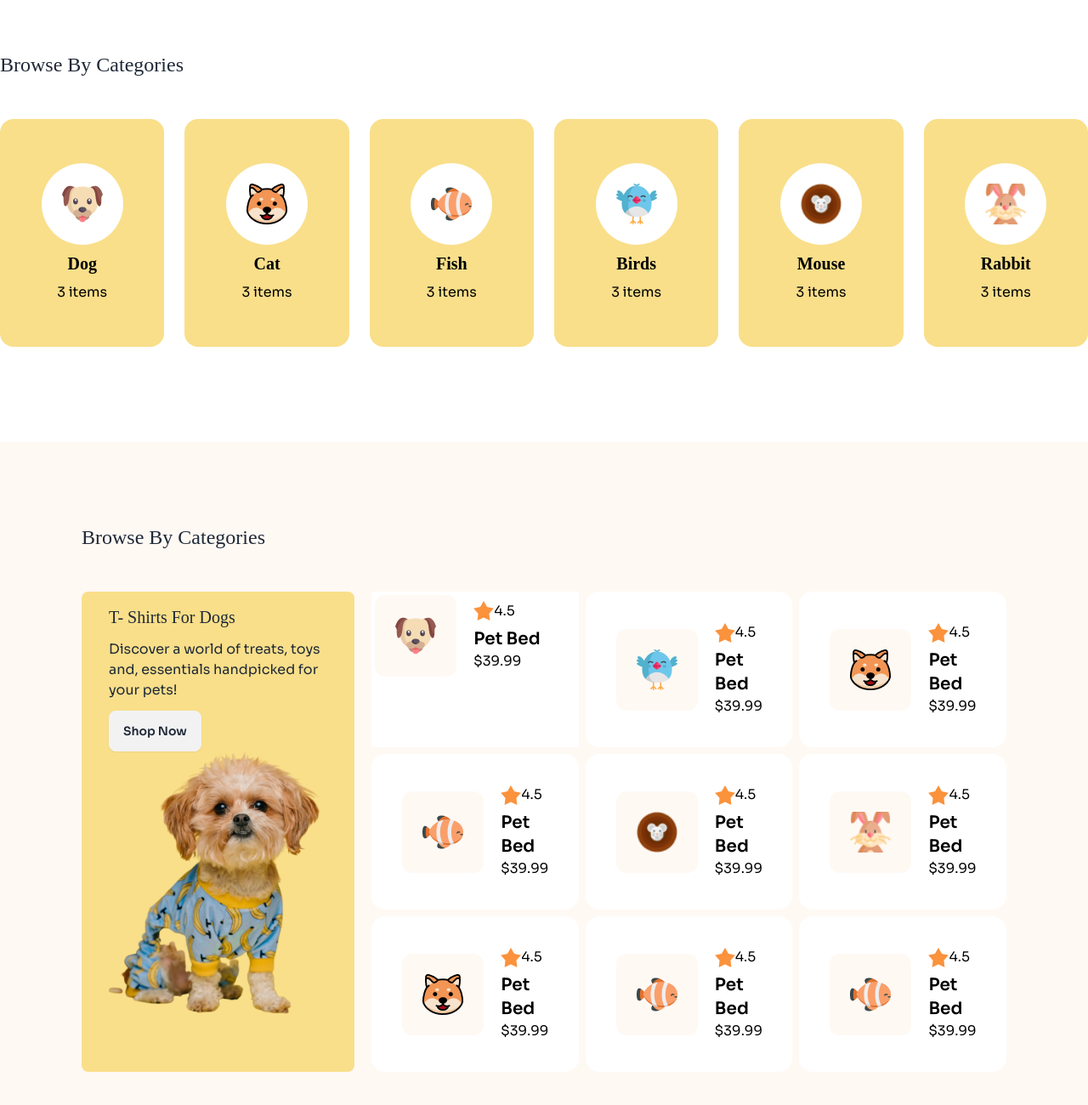
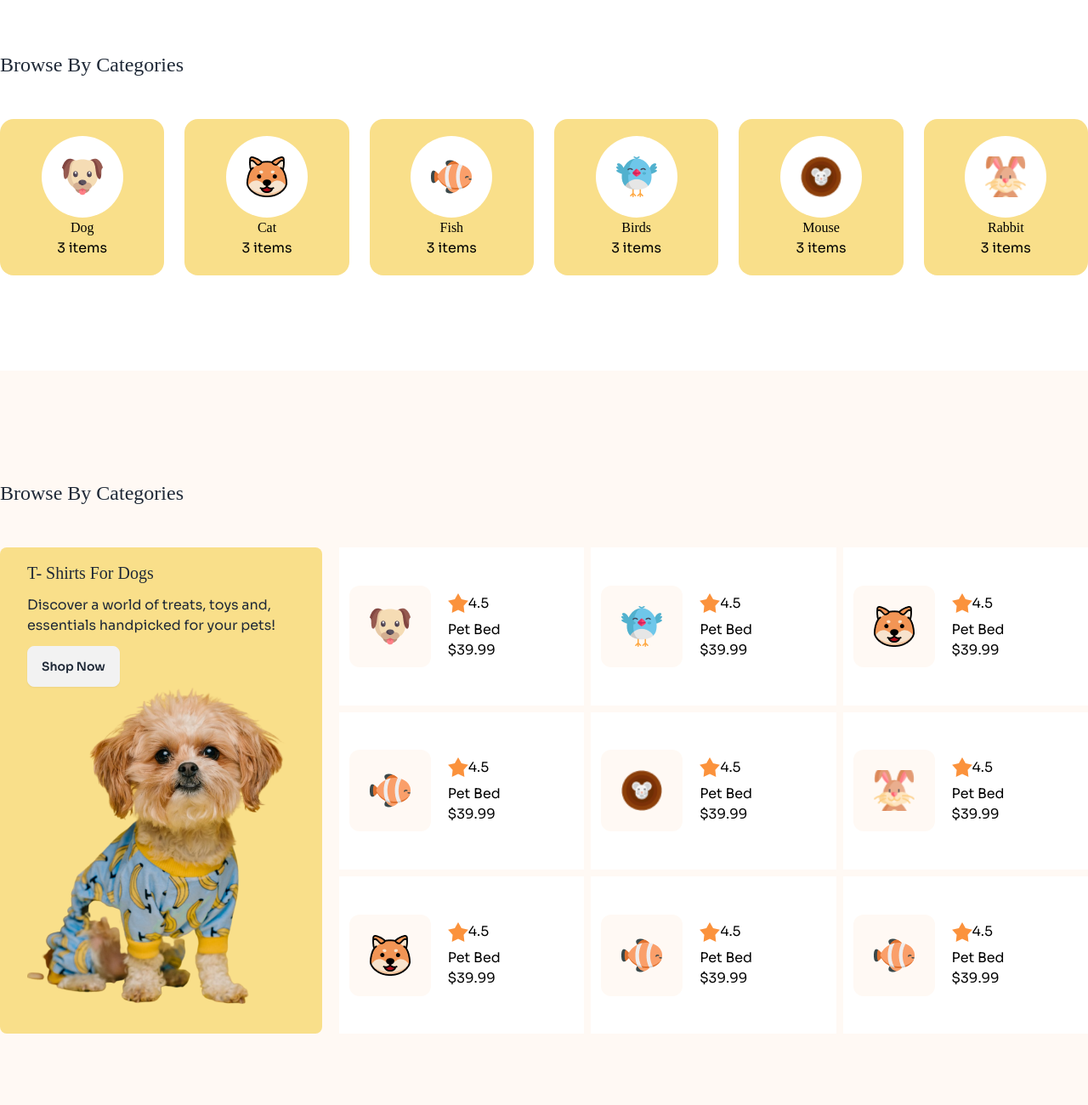
Before and after one commit to RafexStrike/Assignment-3, a plain HTML site: page index.html in a window 1280 px wide. Shown: the part 478-1778 px from the top of the page at 85% size. Drawn offline with nearby package versions, Linux system fonts and the light colour scheme; a web font is replaced by a local one.

Commit message:
Browse By Categories section done

```diff
--- a/index.html
+++ b/index.html
@@ -111,7 +111,7 @@
       <div class="grid grid-cols-2 gap-2.5 md:grid-cols-3 lg:grid-cols-6 md:gap-6">
         <!-- first card -->
         <div class="card bg-[#F9DF8A] text-[#000000] px-auto py-5">
-          <div class="card-body flex flex-col items-center">
+          <div class="   flex flex-col items-center">
 
             <div class="avatar">
               <div class="w-24 rounded-full" style="background-color: white;">
@@ -120,68 +120,68 @@
             </div>
 
 
-            <h2 class="card-title adlam">Dog</h2>
+            <h2 class="  adlam">Dog</h2>
             <p class="">3 items</p>
           </div>
         </div>
         <!-- second card -->
         <div class="card bg-[#F9DF8A] text-[#000000] px-auto py-5">
-          <div class="card-body flex flex-col items-center">
+          <div class="   flex flex-col items-center">
             <div class="avatar">
               <div class="w-24 rounded-full" style="background-color: white;">
                 <img class="p-6" src="assets/cat-cartoon.png" />
               </div>
             </div>
-            <h2 class="card-title adlam">Cat</h2>
+            <h2 class="  adlam">Cat</h2>
             <p class="">3 items</p>
           </div>
         </div>
         <!-- third card -->
         <div class="card bg-[#F9DF8A] text-[#000000] px-auto py-5">
-          <div class="card-body flex flex-col items-center">
+          <div class="   flex flex-col items-center">
             <div class="avatar">
               <div class="w-24 rounded-full" style="background-color: white;">
                 <img class="p-6" src="assets/fish-cartoon.png" />
               </div>
             </div>
-            <h2 class="card-title adlam">Fish</h2>
+            <h2 class="  adlam">Fish</h2>
             <p class="">3 items</p>
           </div>
         </div>
         <!-- fourth card -->
         <div class="card bg-[#F9DF8A] text-[#000000] px-auto py-5">
-          <div class="card-body flex flex-col items-center">
+          <div class="   flex flex-col items-center">
             <div class="avatar">
               <div class="w-24 rounded-full" style="background-color: white;">
                 <img class="p-6" src="assets/bird-cartoon.png" />
               </div>
             </div>
-            <h2 class="card-title adlam">Birds</h2>
+            <h2 class="  adlam">Birds</h2>
             <p class="">3 items</p>
           </div>
         </div>
 
         <!-- fifth card -->
         <div class="card bg-[#F9DF8A] text-[#000000] px-auto py-5">
-          <div class="card-body flex flex-col items-center">
+          <div class="   flex flex-col items-center">
             <div class="avatar">
               <div class="w-24 rounded-full" style="background-color: white;">
                 <img class="p-6" src="assets/mouse-cartoon.png" />
               </div>
             </div>
-            <h2 class="card-title adlam">Mouse</h2>
+            <h2 class="  adlam">Mouse</h2>
             <p class="">3 items</p>
           </div>
         </div>
         <!-- sixth card -->
         <div class="card bg-[#F9DF8A] text-[#000000] px-auto py-5">
-          <div class="card-body flex flex-col items-center">
+          <div class="   flex flex-col items-center">
             <div class="avatar">
               <div class="w-24 rounded-full" style="background-color: white;">
                 <img class="p-6" src="assets/rabbit-cartoon.png" />
               </div>
             </div>
-            <h2 class="card-title adlam">Rabbit</h2>
+            <h2 class="  adlam">Rabbit</h2>
             <p class="">3 items</p>
           </div>
         </div>
@@ -198,11 +198,12 @@
 
     <!-- Trending Pet Products section -->
     <section class="bg-[#FFF9F4]">
-      <!-- Trending Pet Products Section Container Div -->
-      <div class="container mx-auto  p-0 md:p-24 lg:32">
+
+      <!-- ecperimental div start -->
+      <div class="container mx-auto py-32">
         <h3 class=" text-2xl adlam mb-8 md:mb-12">Browse By Categories</h3>
         <!-- Trending Pet Products Div Container -->
-        <div class="flex flex-col md:flex-row gap-5">
+        <div class=" flex flex-col md:flex-row gap-5   ">
           <!-- t shirts 30% -->
           <div class="w-full md:w-[30%]  bg-[#F9DF8A] rounded-lg px-8 py-4 overflow-hidden">
             <!-- texts -->
@@ -217,10 +218,10 @@
             </div>
           </div>
           <!-- others 70% -->
-          <div class="w-full md:w-[70%] grid grid-cols-1 md:grid-cols-2 lg:grid-cols-3 gap-2">
+          <div class="w-full md:w-[70%] grid grid-cols-2 lg:grid-cols-3 gap-2">
             <!-- first card -->
-            <div class=" bg-[#FFFFFF] text-[#000000] py-1 pl-1 pr-8">
-              <div class=" flex flex-row items-center gap-5">
+
+            <div class=" flex flex-row items-center gap-5 bg-[#FFFFFF] text-[#000000]  py-3 pl-3 pr-8">
               <!-- avatar -->
               <div class="avatar">
                 <div class="w-24 rounded-xl" style="background-color: #FFF9F4;">
@@ -233,14 +234,14 @@
                   <input type="radio" name="rating-2" class="mask mask-star-2 bg-orange-400" />
                   <p>4.5</p>
                 </div>
-                  <h2 class="card-title ">Pet Bed</h2>
+                <h2 class="  ">Pet Bed</h2>
                 <p class="">$39.99</p>
               </div>
             </div>
-            </div>
+
             <!-- second card -->
-            <div class="card bg-[#FFFFFF] text-[#000000] py-1 pl-1 pr-8">
-              <div class="card-body flex flex-row items-center gap-5">
+
+            <div class="   flex flex-row items-center gap-5  bg-[#FFFFFF] text-[#000000]  py-3 pl-3 pr-8">
               <!-- avatar -->
               <div class="avatar">
                 <div class="w-24 rounded-xl" style="background-color: #FFF9F4;">
@@ -253,14 +254,14 @@
                   <input type="radio" name="rating-2" class="mask mask-star-2 bg-orange-400" />
                   <p>4.5</p>
                 </div>
-                  <h2 class="card-title ">Pet Bed</h2>
+                <h2 class="  ">Pet Bed</h2>
                 <p class="">$39.99</p>
               </div>
             </div>
-            </div>
+
             <!-- third card -->
-            <div class="card bg-[#FFFFFF] text-[#000000] py-1 pl-1 pr-8">
-              <div class="card-body flex flex-row items-center gap-5">
+
+            <div class="   flex flex-row items-center gap-5 bg-[#FFFFFF] text-[#000000]  py-3 pl-3 pr-8">
               <!-- avatar -->
               <div class="avatar">
                 <div class="w-24 rounded-xl" style="background-color: #FFF9F4;">
@@ -273,14 +274,14 @@
                   <input type="radio" name="rating-2" class="mask mask-star-2 bg-orange-400" />
                   <p>4.5</p>
                 </div>
-                  <h2 class="card-title ">Pet Bed</h2>
+                <h2 class="  ">Pet Bed</h2>
                 <p class="">$39.99</p>
               </div>
             </div>
-            </div>
+
             <!-- fourth card -->
-            <div class="card bg-[#FFFFFF] text-[#000000] py-1 pl-1 pr-8">
-              <div class="card-body flex flex-row items-center gap-5">
+
+            <div class="   flex flex-row items-center gap-5  bg-[#FFFFFF] text-[#000000]  py-3 pl-3 pr-8">
               <!-- avatar -->
               <div class="avatar">
                 <div class="w-24 rounded-xl" style="background-color: #FFF9F4;">
@@ -293,14 +294,14 @@
                   <input type="radio" name="rating-2" class="mask mask-star-2 bg-orange-400" />
                   <p>4.5</p>
                 </div>
-                  <h2 class="card-title ">Pet Bed</h2>
+                <h2 class="  ">Pet Bed</h2>
                 <p class="">$39.99</p>
               </div>
             </div>
-            </div>
+
             <!-- fifth card -->
-            <div class="card bg-[#FFFFFF] text-[#000000] py-1 pl-1 pr-8">
-              <div class="card-body flex flex-row items-center gap-5">
+
+            <div class="   flex flex-row items-center gap-5 bg-[#FFFFFF] text-[#000000]  py-3 pl-3 pr-8">
               <!-- avatar -->
               <div class="avatar">
                 <div class="w-24 rounded-xl" style="background-color: #FFF9F4;">
@@ -313,14 +314,14 @@
                   <input type="radio" name="rating-2" class="mask mask-star-2 bg-orange-400" />
                   <p>4.5</p>
                 </div>
-                  <h2 class="card-title ">Pet Bed</h2>
+                <h2 class="  ">Pet Bed</h2>
                 <p class="">$39.99</p>
               </div>
             </div>
-            </div>
+
             <!-- sixth card -->
-            <div class="card bg-[#FFFFFF] text-[#000000] py-1 pl-1 pr-8">
-              <div class="card-body flex flex-row items-center gap-5">
+
+            <div class="   flex flex-row items-center gap-5 bg-[#FFFFFF] text-[#000000]  py-3 pl-3 pr-8">
               <!-- avatar -->
               <div class="avatar">
                 <div class="w-24 rounded-xl" style="background-color: #FFF9F4;">
@@ -333,14 +334,14 @@
                   <input type="radio" name="rating-2" class="mask mask-star-2 bg-orange-400" />
                   <p>4.5</p>
                 </div>
-                  <h2 class="card-title ">Pet Bed</h2>
+                <h2 class="  ">Pet Bed</h2>
                 <p class="">$39.99</p>
               </div>
             </div>
-            </div>
+
             <!-- seventh card -->
-            <div class="card bg-[#FFFFFF] text-[#000000] py-1 pl-1 pr-8">
-              <div class="card-body flex flex-row items-center gap-5">
+
+            <div class="   flex flex-row items-center gap-5 bg-[#FFFFFF] text-[#000000]  py-3 pl-3 pr-8">
               <!-- avatar -->
               <div class="avatar">
                 <div class="w-24 rounded-xl" style="background-color: #FFF9F4;">
@@ -353,14 +354,14 @@
                   <input type="radio" name="rating-2" class="mask mask-star-2 bg-orange-400" />
                   <p>4.5</p>
                 </div>
-                  <h2 class="card-title ">Pet Bed</h2>
+                <h2 class="  ">Pet Bed</h2>
                 <p class="">$39.99</p>
               </div>
             </div>
-            </div>
+
             <!-- eightth card -->
-            <div class="card bg-[#FFFFFF] text-[#000000] py-1 pl-1 pr-8">
-              <div class="card-body flex flex-row items-center gap-5">
+
+            <div class="   flex flex-row items-center gap-5 bg-[#FFFFFF] text-[#000000]  py-3 pl-3 pr-8">
               <!-- avatar -->
               <div class="avatar">
                 <div class="w-24 rounded-xl" style="background-color: #FFF9F4;">
@@ -373,14 +374,15 @@
                   <input type="radio" name="rating-2" class="mask mask-star-2 bg-orange-400" />
                   <p>4.5</p>
                 </div>
-                  <h2 class="card-title ">Pet Bed</h2>
+                <h2 class="  ">Pet Bed</h2>
                 <p class="">$39.99</p>
               </div>
             </div>
-            </div>
+
             <!-- ninth card -->
-            <div class="card bg-[#FFFFFF] text-[#000000] py-1 pl-1 pr-8">
-              <div class="card-body flex flex-row items-center gap-5">
+
+            <div
+              class="hidden  md:flex flex-row items-center gap-5 bg-[#FFFFFF] text-[#000000]  py-3 pl-3 pr-8">
               <!-- avatar -->
               <div class="avatar">
                 <div class="w-24 rounded-xl" style="background-color: #FFF9F4;">
@@ -393,13 +395,17 @@
                   <input type="radio" name="rating-2" class="mask mask-star-2 bg-orange-400" />
                   <p>4.5</p>
                 </div>
-                  <h2 class="card-title ">Pet Bed</h2>
+                <h2 class="  ">Pet Bed</h2>
                 <p class="">$39.99</p>
               </div>
             </div>
+
+          </div>
+
         </div>
       </div>
-        </div>
+      <!-- experimental div end -->
+
       </div>
     </section>
   </body>
```
Lines whose indentation alone changed are shown as unchanged.
